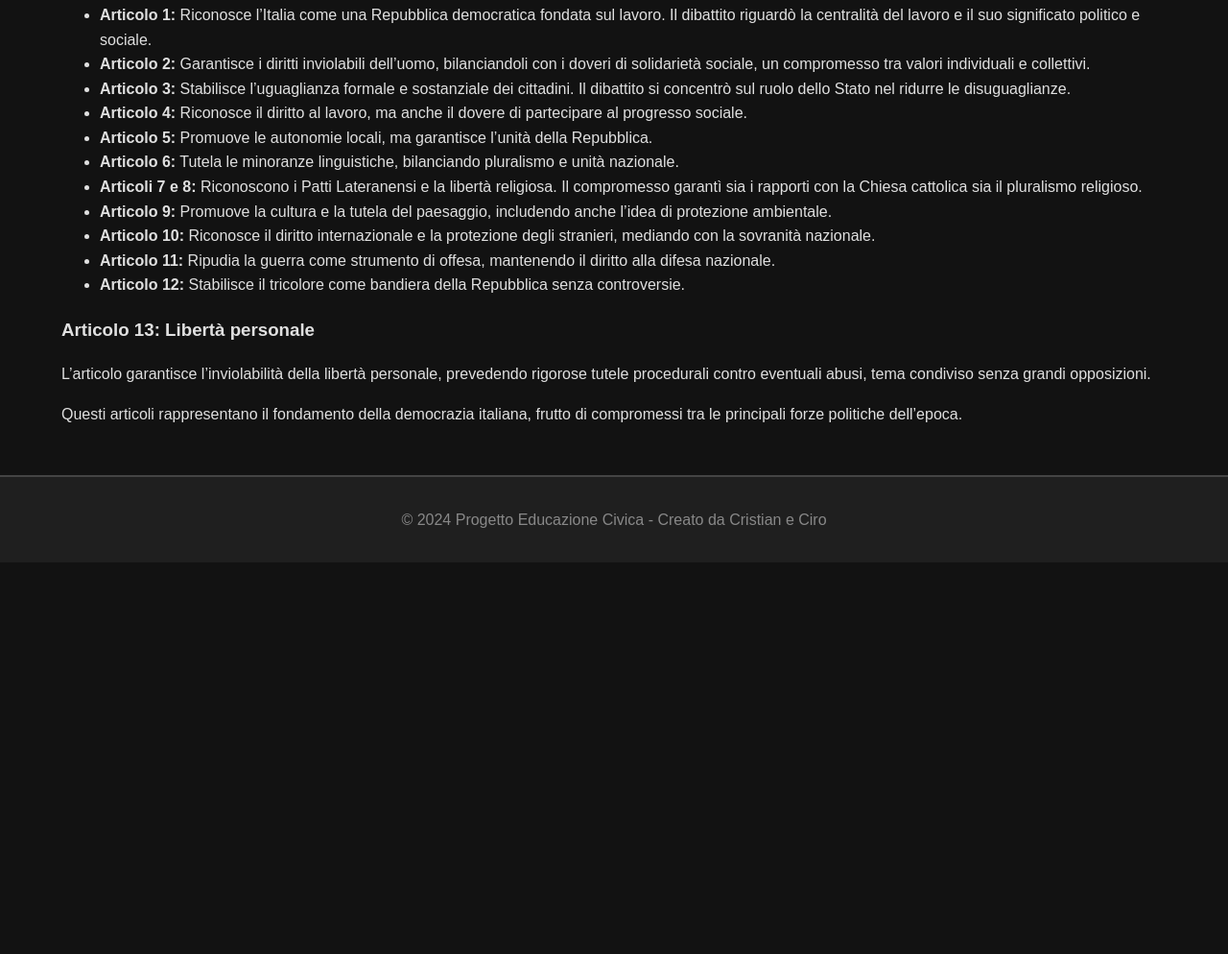
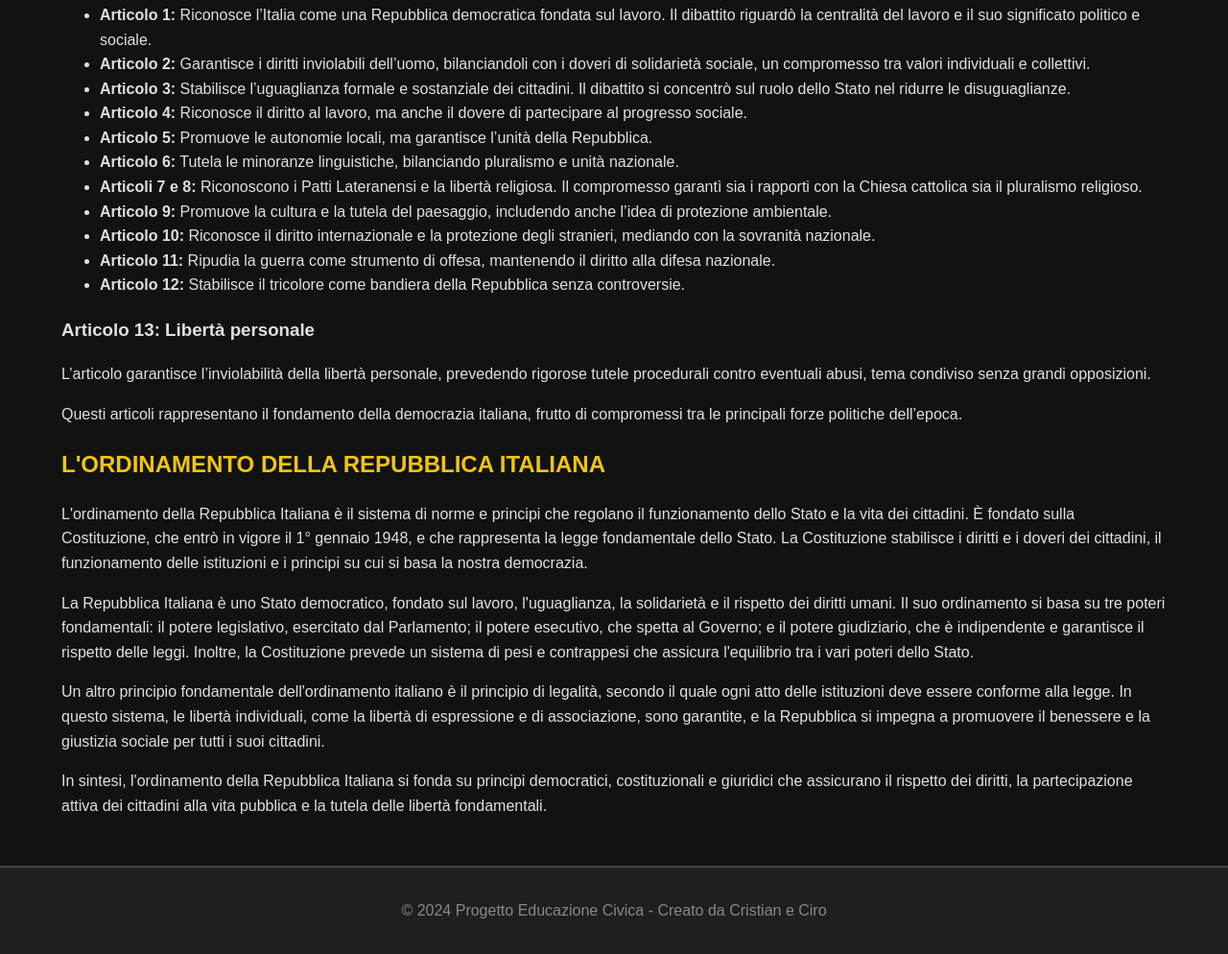
Before and after one commit to 00cry00/progettoedcivica, a plain HTML site: page italiano.html in a window 1280 px wide. Shown: the part 252-1246 px from the top of the page at 96% size. Before the commit the page ends 838 px from the top, so only its background shows below. Drawn offline with Linux system fonts and the light colour scheme.

Commit message:
Update italiano.html

```diff
--- a/italiano.html
+++ b/italiano.html
@@ -44,6 +44,19 @@
         Questi articoli rappresentano il fondamento della democrazia italiana, frutto di compromessi tra le principali forze politiche dell’epoca.
       </p>
     </section>
+
+      <h2>L'ORDINAMENTO DELLA REPUBBLICA ITALIANA</h2>
+      <p style="text-align: left;">
+        L'ordinamento della Repubblica Italiana è il sistema di norme e principi che regolano il funzionamento dello Stato e la vita dei cittadini. È fondato sulla Costituzione, che entrò in vigore il 1° gennaio 1948, e che rappresenta la legge fondamentale dello Stato. La Costituzione stabilisce i diritti e i doveri dei cittadini, il funzionamento delle istituzioni e i principi su cui si basa la nostra democrazia.
+      </p>
+      <p style="text-align: left;">
+La Repubblica Italiana è uno Stato democratico, fondato sul lavoro, l'uguaglianza, la solidarietà e il rispetto dei diritti umani. Il suo ordinamento si basa su tre poteri fondamentali: il potere legislativo, esercitato dal Parlamento; il potere esecutivo, che spetta al Governo; e il potere giudiziario, che è indipendente e garantisce il rispetto delle leggi. Inoltre, la Costituzione prevede un sistema di pesi e contrappesi che assicura l'equilibrio tra i vari poteri dello Stato.
+      </p>
+ <p style="text-align: left;">
+Un altro principio fondamentale dell'ordinamento italiano è il principio di legalità, secondo il quale ogni atto delle istituzioni deve essere conforme alla legge. In questo sistema, le libertà individuali, come la libertà di espressione e di associazione, sono garantite, e la Repubblica si impegna a promuovere il benessere e la giustizia sociale per tutti i suoi cittadini.      </p>
+ <p style="text-align: left;">
+In sintesi, l'ordinamento della Repubblica Italiana si fonda su principi democratici, costituzionali e giuridici che assicurano il rispetto dei diritti, la partecipazione attiva dei cittadini alla vita pubblica e la tutela delle libertà fondamentali.
+ </p>
   </main>
 
   <footer class="main-footer">
```
